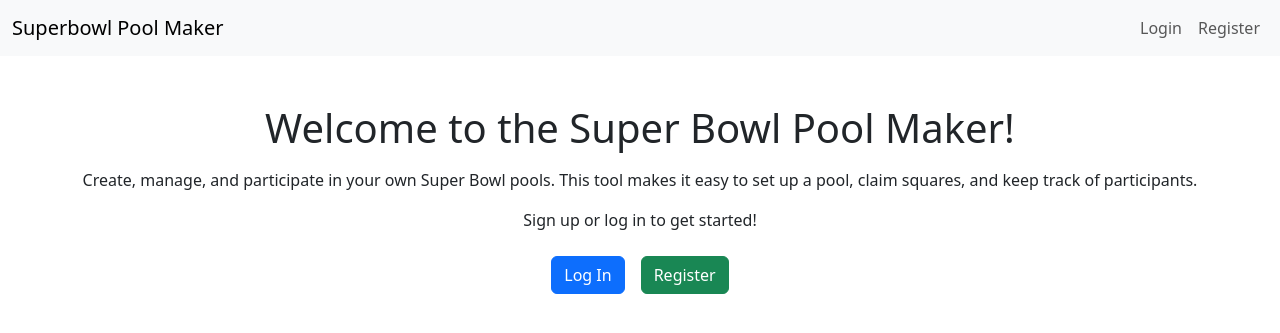
After one commit to klscrog/CS50-Project, a Flask app: page / in a window 1280 px wide. The commit adds this page. Shown: the top 333 px of the page. Run offline with Flask 3, Linux system fonts and the light colour scheme.

Commit message:
20250126 updates

```diff
--- a/app.py
+++ b/app.py
@@ -1,4 +1,4 @@
-from flask import Flask, flash, redirect, render_template, request, session, jsonify
+from flask import Flask, flash, redirect, render_template, request, session, jsonify, url_for
 from flask_session import Session
 import sqlite3
 from authorization_helper import auth_bp, login_required
@@ -8,6 +8,9 @@ from werkzeug.security import check_password_hash
 app = Flask(__name__)
 app.secret_key = 'your_secret_key'  # Ensure you have a secret key for session management
 
+# Register the auth blueprint
+app.register_blueprint(auth_bp, url_prefix='/auth')
+
 @app.route('/')
 def index():
     user_id = session.get("user_id")
@@ -16,8 +19,8 @@ def index():
         if not user_pool_list:
             flash("You have not created any pools yet.")
         return render_template('index.html', user_pool_list=user_pool_list)
-
-    return render_template('new_session.html')
+    else:
+        return render_template('new_session.html')
 
 @app.route('/new_session')
 def new_session():
@@ -46,6 +49,50 @@ def login():
 def logout():
     session.clear()
     return redirect(url_for('index'))
+
+@app.route("/auth/register", methods=["GET", "POST"])
+def register():
+    """Register user"""
+    if request.method == "GET":
+        return render_template("register.html")
+    else:
+        username = request.form.get("username")
+        email = request.form.get("email")
+        password = request.form.get("password")
+        confirmation = request.form.get("confirmation")
+
+        if not username:
+            flash("Please enter username")
+            return redirect(url_for('register'))
+        if not email:
+            flash("Please enter email")
+            return redirect(url_for('register'))
+        if not password:
+            flash("Please enter password")
+            return redirect(url_for('register'))
+        if not confirmation:
+            flash("Please confirm password")
+            return redirect(url_for('register'))
+        if password != confirmation:
+            flash("Password must match confirmation")
+            return redirect(url_for('register'))
+
+        hash = generate_password_hash(password)
+
+        db = get_db()
+        try:
+            db.execute(
+                "INSERT INTO users (username, email, password_hash) VALUES (?, ?, ?)",
+                (username, email, hash)
+            )
+            db.commit()
+            new_user = db.execute("SELECT id FROM users WHERE username = ?", (username,)).fetchone()
+            session["user_id"] = new_user["id"]
+        except sqlite3.IntegrityError:
+            flash("Username or email already taken")
+            return redirect(url_for('register'))
+
+        return redirect(url_for('index'))
 
 # get specific pool
 @app.route('/pool/<int:pool_id>')
--- a/database_helper.py
+++ b/database_helper.py
@@ -26,6 +26,7 @@ def close_connection():
     if db is not None:
         db.close()
 
+# Other database helper functions...
 
 # get specific pool
 def get_pool(pool_id):
--- a/templates/layout.html
+++ b/templates/layout.html
@@ -1,5 +1,3 @@
-<!DOCTYPE html>
-
 <html lang="en">
 
 <head>
@@ -28,18 +26,18 @@
                     {% if session.get('user_id') %}
                         <!-- User is logged in -->
                         <li class="nav-item">
-                            <a class="nav-link" href="/pools">My Pools</a>
+                            <a class="nav-link" href="{{ url_for('list_pools') }}">My Pools</a>
                         </li>
                         <li class="nav-item">
-                            <a class="nav-link" href="/logout">Logout</a>
+                            <a class="nav-link" href="{{ url_for('logout') }}">Logout</a>
                         </li>
                     {% else %}
                         <!-- User is not logged in -->
                         <li class="nav-item">
-                            <a class="nav-link" href="/auth/login">Login</a>
+                            <a class="nav-link" href="{{ url_for('auth.login') }}">Login</a>
                         </li>
                         <li class="nav-item">
-                            <a class="nav-link" href="/auth/register">Register</a>
+                            <a class="nav-link" href="{{ url_for('auth.register') }}">Register</a>
                         </li>
                     {% endif %}
                 </ul>
@@ -49,15 +47,20 @@
 
     <!-- Main Content -->
     <main class="container mt-4">
+        <!-- Flash Messages -->
+        {% with messages = get_flashed_messages() %}
+            {% if messages %}
+                <div class="alert alert-warning" role="alert">
+                    {% for message in messages %}
+                        <p>{{ message }}</p>
+                    {% endfor %}
+                </div>
+            {% endif %}
+        {% endwith %}
+
         {% block main %}
 
         {% endblock %}
     </main>
-
-    <!-- Footer -->
-    <footer class="bg-light text-center py-3 mt-4">
-        <p class="mb-0">© 2025 Superbowl Pool Maker. All Rights Reserved. Made by Kevin for CS50 Final Project</p>
-    </footer>
 </body>
-
 </html>
--- a/templates/login.html
+++ b/templates/login.html
@@ -5,7 +5,7 @@
 {% endblock %}
 
 {% block main %}
-    <form action="/login" method="post">
+    <form action="/login" method="post" class="d-flex flex-column align-items-center">
         <div class="mb-3">
             <input autocomplete="off" autofocus class="form-control mx-auto w-auto" name="username" placeholder="Username" type="text">
         </div>
--- /dev/null
+++ b/templates/new_session.html
@@ -0,0 +1,20 @@
+{% extends "layout.html" %}
+
+{% block title %}
+   Super Bowl Pool Maker
+{% endblock %}
+
+{% block main %}
+    <div class="text-center mt-5">
+        <h1>Welcome to the Super Bowl Pool Maker!</h1>
+        <p class="mt-3">
+            Create, manage, and participate in your own Super Bowl pools.
+            This tool makes it easy to set up a pool, claim squares, and keep track of participants.
+        </p>
+        <p>Sign up or log in to get started!</p>
+        <div class="d-flex justify-content-center mt-4">
+            <a class="btn btn-primary mx-2" href="/auth/login">Log In</a>
+            <a class="btn btn-success mx-2" href="/auth/register">Register</a>
+        </div>
+    </div>
+{% endblock %}
```
Also changed, not shown: authorization_helper.py (+46 -14 lines), templates/register.html (+5 -2 lines), 1 other file.
